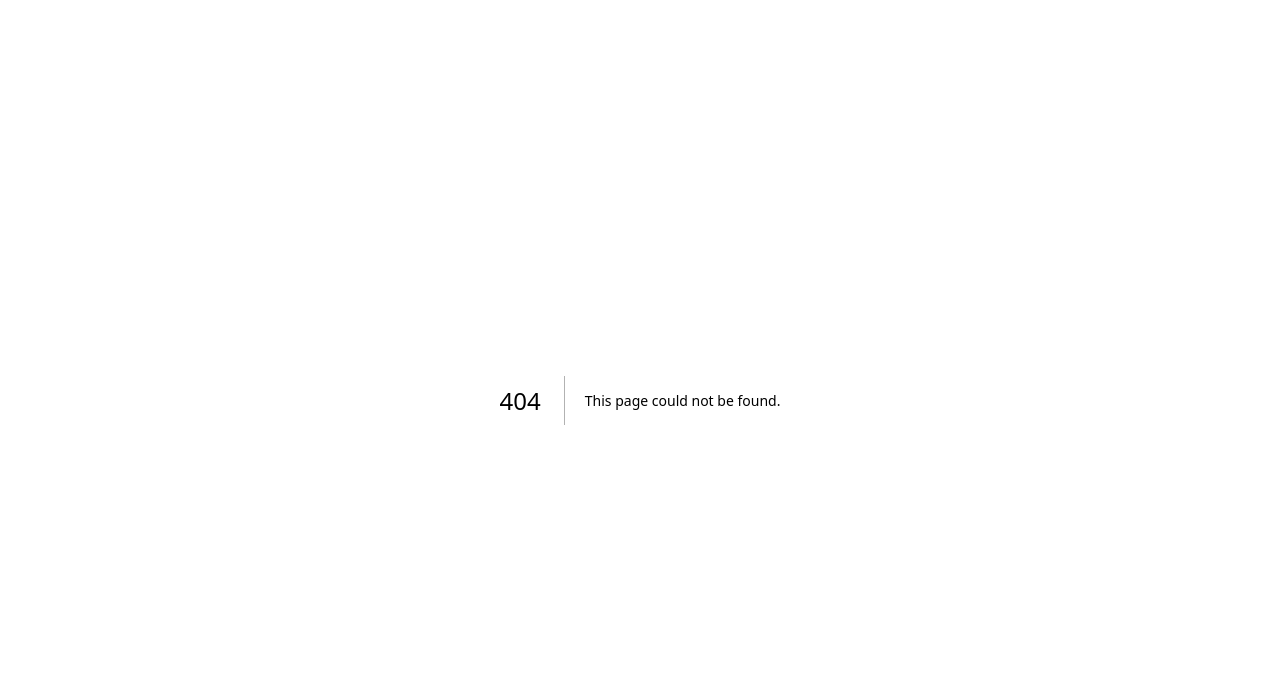
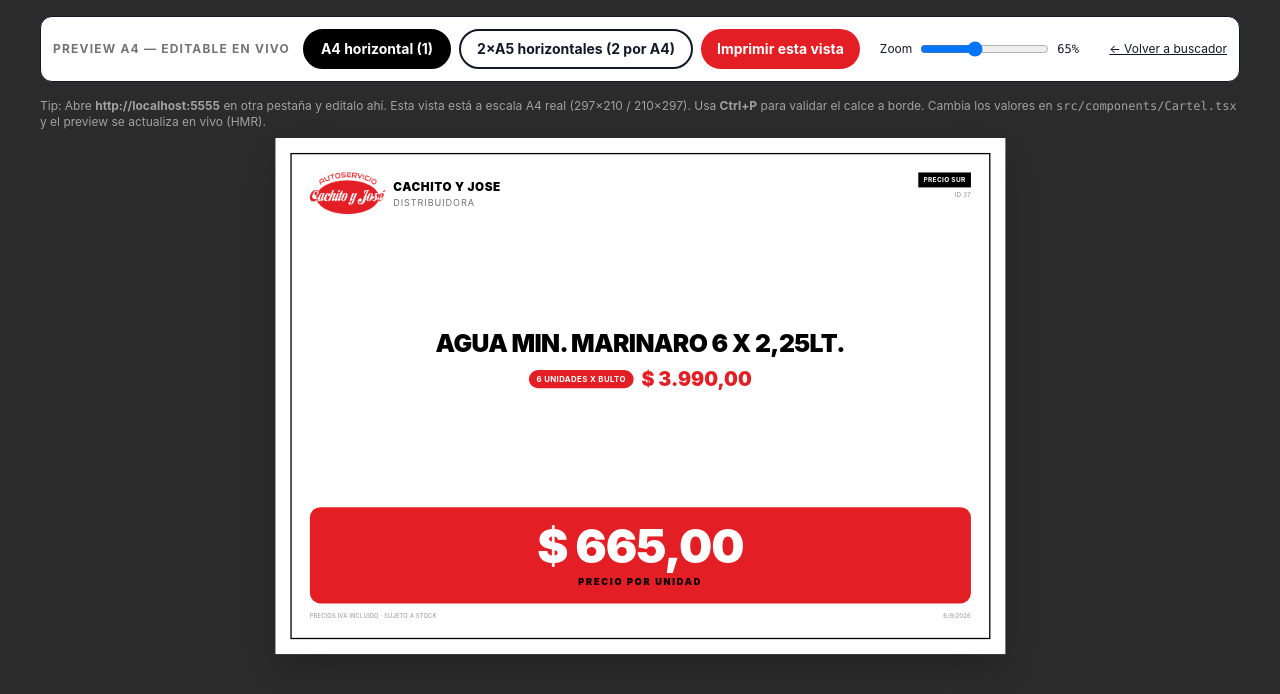
Before and after one commit to Gonn8n/carteles-cachito, a Next.js app: page /preview in a window 1280 px wide. Before the commit this address had no page. Shown: the top 694 px of the page. Built offline with nearby package versions, Linux system fonts and the light colour scheme.

Commit message:
feat: preview A4 para Open Design (1x y 2x A5 horizontales)

```diff
--- /dev/null
+++ b/src/app/preview/page.tsx
@@ -0,0 +1,99 @@
+"use client";
+
+import { useState } from "react";
+import { Cartel } from "@/components/Cartel";
+
+const DEMO = {
+  id: 37,
+  descripcion: "AGUA MIN. MARINARO 6 X 2,25LT.",
+  unidades_por_bulto: 6,
+  precio_sur: 3990,
+  precio_unidad_sur: 665,
+};
+
+export default function PreviewA4() {
+  const [formato, setFormato] = useState<"a4" | "2x">("a4");
+  const [scale, setScale] = useState(0.65);
+
+  return (
+    <div className="min-h-screen bg-[#2b2b2b] p-4">
+      {/* Controles no-print — pensados para usarse teniendo Open Design al lado */}
+      <div className="max-w-[1200px] mx-auto mb-4 flex flex-wrap gap-3 items-center bg-white rounded-xl p-3 border no-print">
+        <span className="text-xs font-bold tracking-widest text-neutral-500">PREVIEW A4 — EDITABLE EN VIVO</span>
+        <div className="flex gap-2 ml-auto">
+          <button
+            onClick={() => setFormato("a4")}
+            className={`px-4 py-2 rounded-full text-sm font-bold border-2 ${formato === "a4" ? "bg-black text-white border-black" : "bg-white"}`}
+          >
+            A4 horizontal (1)
+          </button>
+          <button
+            onClick={() => setFormato("2x")}
+            className={`px-4 py-2 rounded-full text-sm font-bold border-2 ${formato === "2x" ? "bg-black text-white border-black" : "bg-white"}`}
+          >
+            2×A5 horizontales (2 por A4)
+          </button>
+          <button onClick={() => window.print()} className="px-4 py-2 rounded-full text-sm font-bold text-white" style={{ background: "#E31E24" }}>
+            Imprimir esta vista
+          </button>
+        </div>
+        <label className="flex items-center gap-2 text-xs ml-2">
+          Zoom
+          <input type="range" min={0.4} max={1} step={0.05} value={scale} onChange={(e) => setScale(parseFloat(e.target.value))} />
+          <span className="font-mono w-8">{Math.round(scale * 100)}%</span>
+        </label>
+        <a href="/" className="text-xs underline ml-2">
+          ← Volver a buscador
+        </a>
+      </div>
+
+      <p className="max-w-[1200px] mx-auto text-xs text-neutral-400 mb-2 no-print">
+        Tip: Abre <b>http://localhost:5555</b> en otra pestaña y editalo ahí. Esta vista está a escala A4 real (297×210 / 210×297). Usa <b>Ctrl+P</b> para validar el calce a borde. Cambia los valores en{" "}
+        <code>src/components/Cartel.tsx</code> y el preview se actualiza en vivo (HMR).
+      </p>
+
+      {/* Stage centrado — escala para que quepa en pantalla pero en print es 100% */}
+      <div className="flex justify-center">
+        <div style={{ transform: `scale(${scale})`, transformOrigin: "top center" }}>
+          {/* Página A4 1 por hoja */}
+          {formato === "a4" && (
+            <div
+              className="bg-white shadow-2xl"
+              style={{ width: "297mm", height: "210mm", padding: "6mm", boxSizing: "border-box", display: "flex" }}
+            >
+              <div style={{ flex: 1, display: "flex", minHeight: 0 }}>
+                <Cartel id={DEMO.id} descripcion={DEMO.descripcion} unidadesPorBulto={DEMO.unidades_por_bulto} precioSur={DEMO.precio_sur} precioUnidadSur={DEMO.precio_unidad_sur} fullHeight />
+              </div>
+            </div>
+          )}
+
+          {/* Página A4 2×A5 horizontales */}
+          {formato === "2x" && (
+            <div className="bg-white shadow-2xl" style={{ width: "210mm", height: "297mm", boxSizing: "border-box", display: "flex", flexDirection: "column" }}>
+              <div style={{ height: "148.5mm", padding: "6mm", boxSizing: "border-box", display: "flex", flexDirection: "column", borderBottom: "1.5px dashed #888" }}>
+                <div style={{ flex: 1, display: "flex", minHeight: 0 }}>
+                  <Cartel id={DEMO.id} descripcion={DEMO.descripcion} unidadesPorBulto={DEMO.unidades_por_bulto} precioSur={DEMO.precio_sur} precioUnidadSur={DEMO.precio_unidad_sur} compact fullHeight />
+                </div>
+              </div>
+              <div style={{ height: "148.5mm", padding: "6mm", boxSizing: "border-box", display: "flex", flexDirection: "column" }}>
+                <div style={{ flex: 1, display: "flex", minHeight: 0 }}>
+                  <Cartel id={1465} descripcion="FERNET-COLA CLASICO 6*1LT" unidadesPorBulto={6} precioSur={5100} precioUnidadSur={850} compact fullHeight />
+                </div>
+              </div>
+            </div>
+          )}
+        </div>
+      </div>
+
+      {/* Print oculto — mismo que page.tsx pero para Ctrl+P desde esta ruta */}
+      <div className="hidden print:block">
+        <style>{`
+          @media print {
+            @page { size: ${formato === "a4" ? "A4 landscape" : "A4 portrait"}; margin: 0; }
+            body { background: white !important; -webkit-print-color-adjust: exact; print-color-adjust: exact; }
+          }
+        `}</style>
+      </div>
+    </div>
+  );
+}
```
